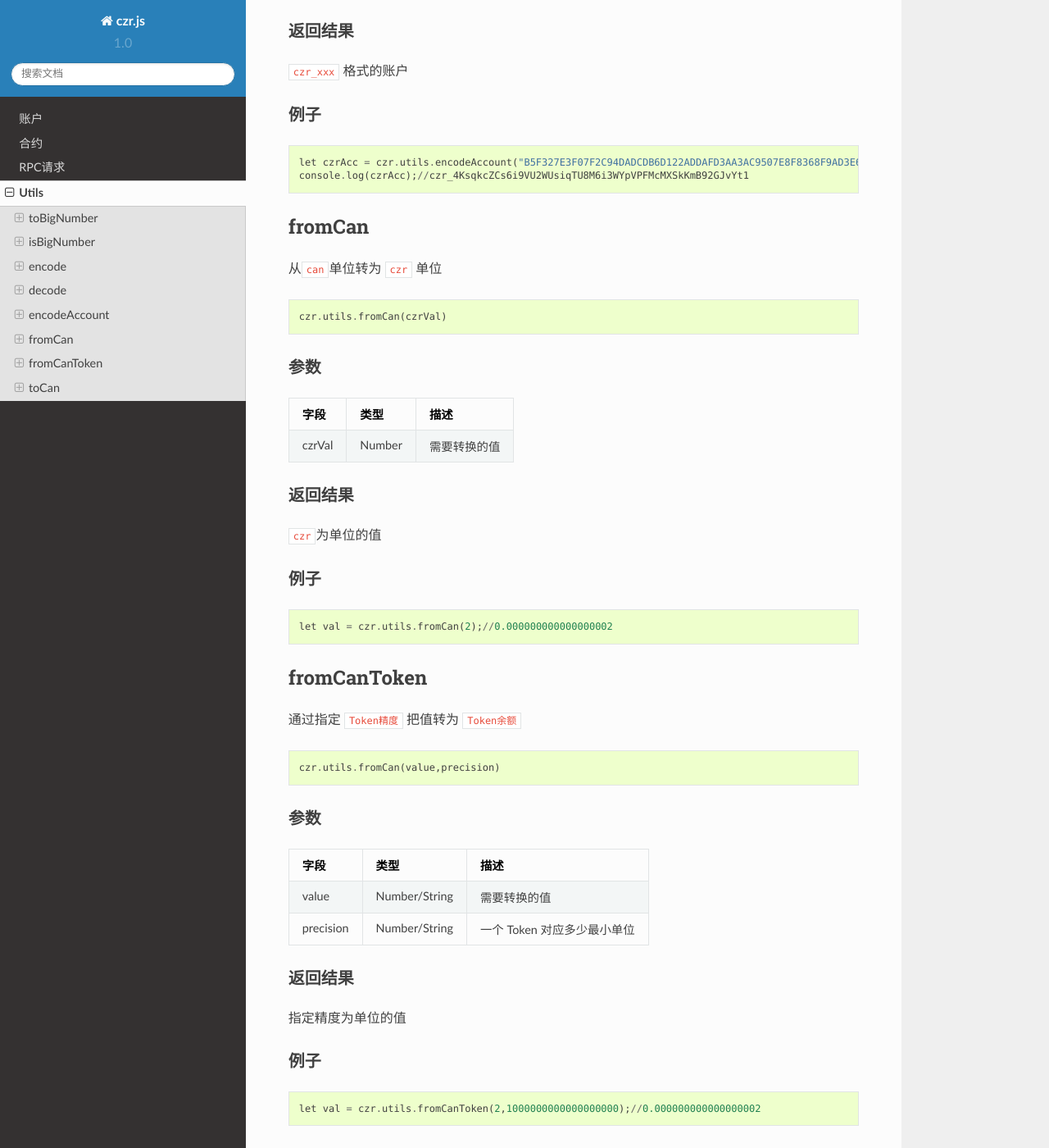
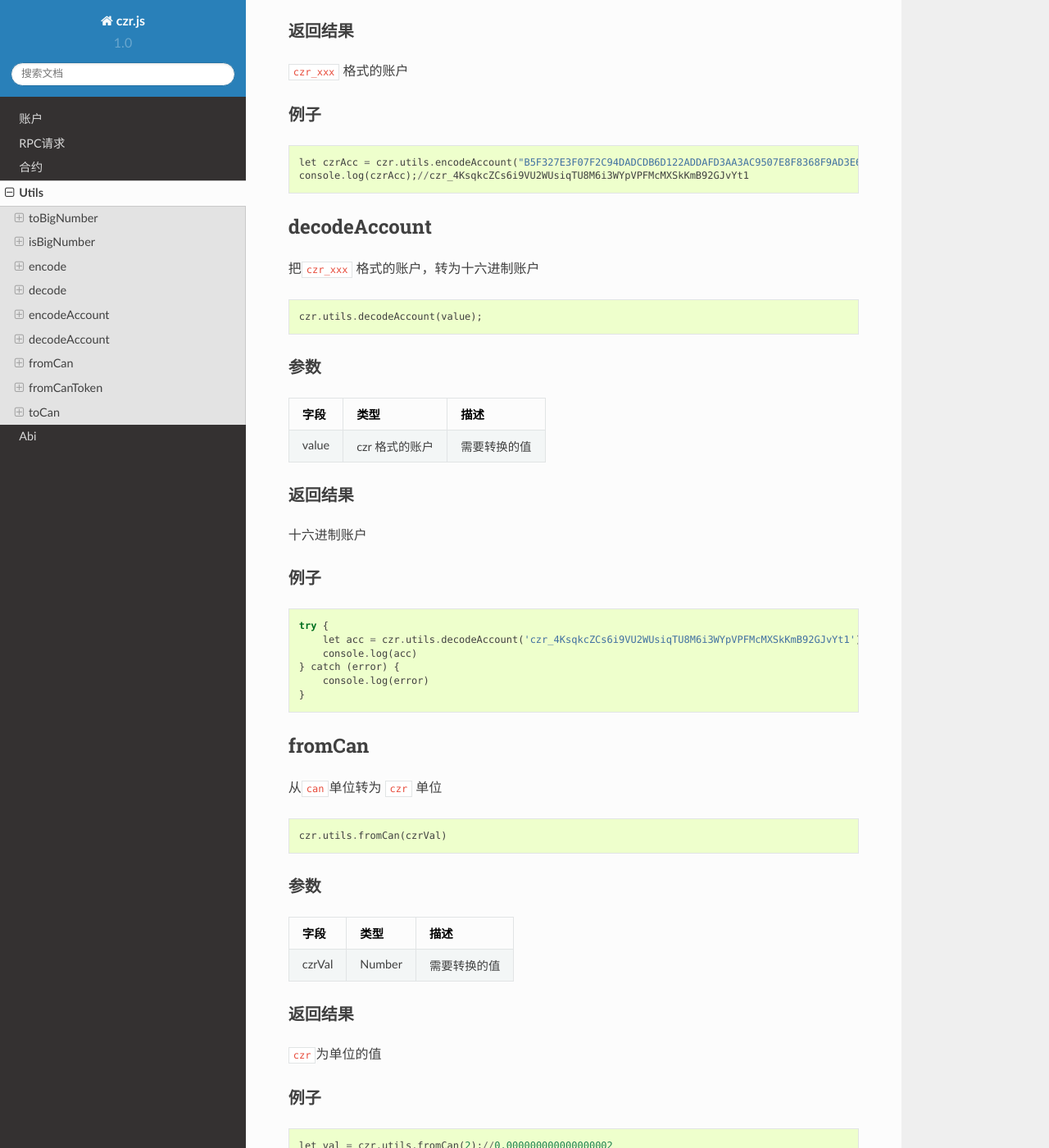
Before and after one commit to canonchain/czr.js, a Sphinx documentation site: the page built from docs/source/Utils.md, in a window 1280 px wide and 1400 px high, scrolled down 3291 px. Shown: the whole window at 82% size. Built offline with Sphinx 7.4.7 and the Read the Docs theme 2.0.0, drawn with Linux system fonts in a browser that asks for light colours.

Commit message:
Fix czr docs

````diff
--- a/docs/index.rst
+++ b/docs/index.rst
@@ -12,7 +12,11 @@ czr.js是一个库的集合，这些库使您可以使用HTTP连接与本地 Can
    :maxdepth: 2
    :glob:
 
-   source/*
+   source/Account
+   source/Request
+   source/Contract
+   source/Utils
+   source/Abi
 
 
 
--- a/docs/source/Utils.md
+++ b/docs/source/Utils.md
@@ -157,6 +157,35 @@ let czrAcc = czr.utils.encodeAccount("B5F327E3F07F2C94DADCDB6D122ADDAFD3AA3AC950
 console.log(czrAcc);//czr_4KsqkcZCs6i9VU2WUsiqTU8M6i3WYpVPFMcMXSkKmB92GJvYt1
 ```
 
+## decodeAccount
+
+把`czr_xxx` 格式的账户，转为十六进制账户
+
+```
+czr.utils.decodeAccount(value);
+```
+
+### 参数
+
+| 字段  | 类型           | 描述         |
+| ----- | -------------- | ------------ |
+| value | czr 格式的账户 | 需要转换的值 |
+
+### 返回结果
+
+十六进制账户
+
+### 例子
+
+```
+try {
+    let acc = czr.utils.decodeAccount('czr_4KsqkcZCs6i9VU2WUsiqTU8M6i3WYpVPFMcMXSkKmB92GJvYt1');
+    console.log(acc)
+} catch (error) {
+    console.log(error)
+}
+```
+
 ## fromCan
 
 从`can`单位转为 `czr` 单位
````
Also changed, not shown: docs/source/Abi.md (added, +38 -0 lines), 1 other file.
